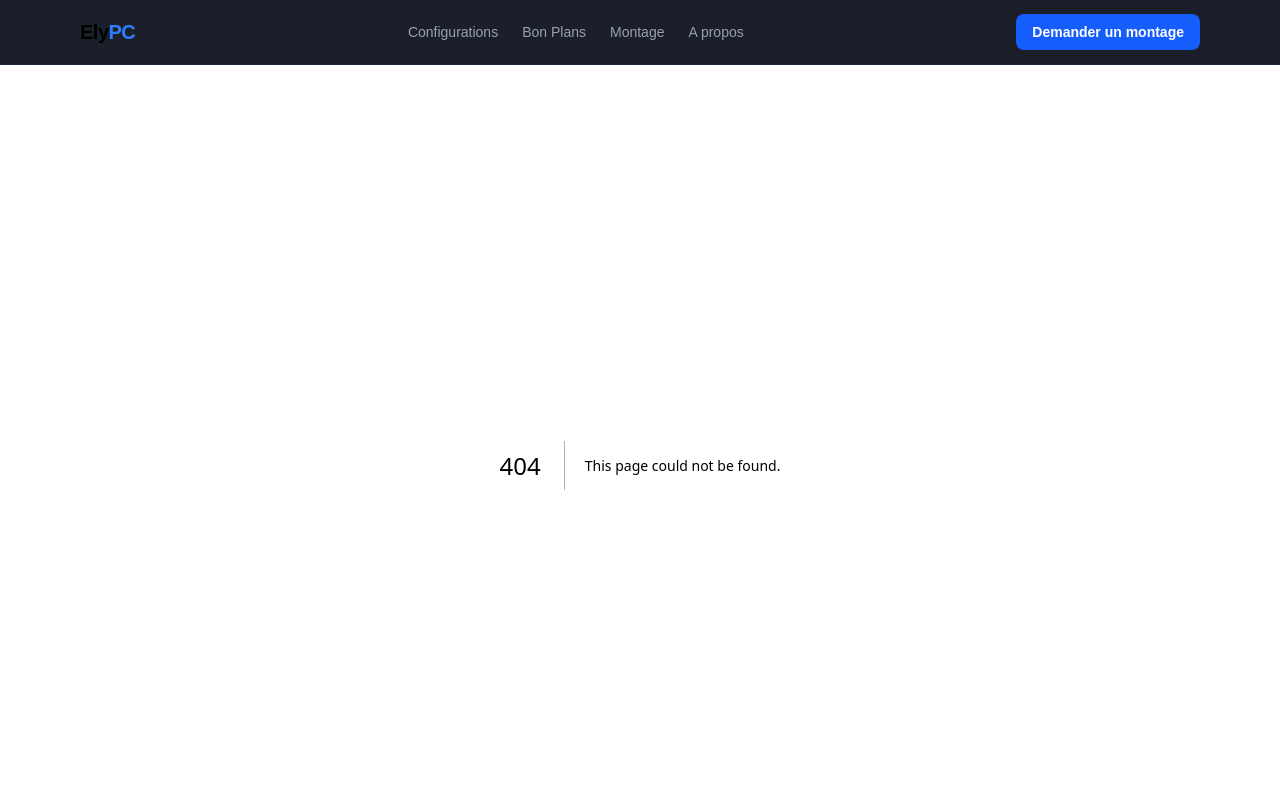
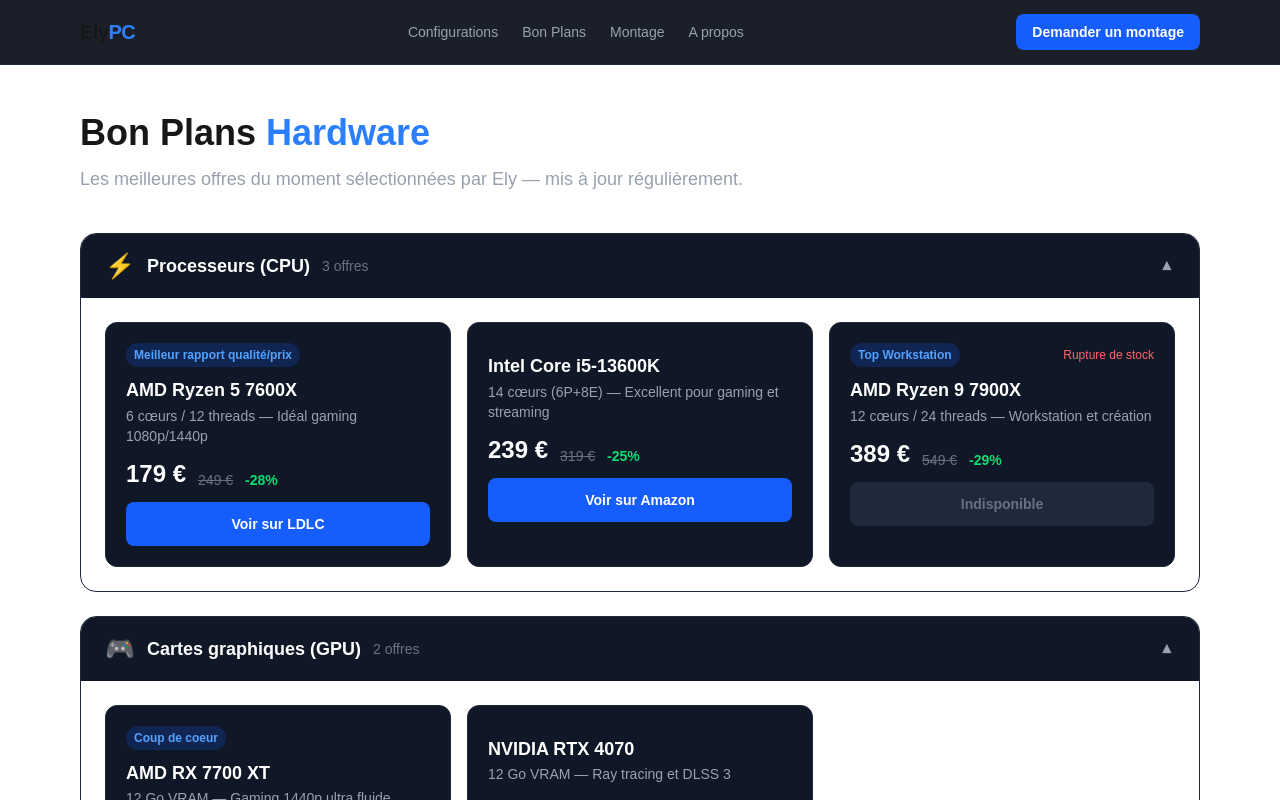
Before and after one commit to Ely-pc/Pc-Builder, a Next.js app: page /Page/bon-plans in a window 1280 px wide. Before the commit this address had no page. Shown: the top 800 px of the page. Built offline with nearby package versions, Linux system fonts and the light colour scheme.

Commit message:
Fix: move bon-plans to correct location

```diff
--- /dev/null
+++ b/app/Page/bon-plans/page.js
@@ -0,0 +1,130 @@
+"use client"
+
+import { useState } from "react"
+import { categories } from "../../data/bon-plans"
+
+// Calcule le pourcentage de réduction
+function calcReduction(prixNormal, prixPromo) {
+  return Math.round(((prixNormal - prixPromo) / prixNormal) * 100)
+}
+
+// Composant carte produit
+function CartePromo({ produit }) {
+  const reduction = calcReduction(produit.prixNormal, produit.prixPromo)
+
+  return (
+    <div className="bg-gray-900 rounded-xl p-5 flex flex-col gap-3 border border-gray-800 hover:border-gray-600 transition-colors">
+
+      {/* Badge + Stock */}
+      <div className="flex items-center justify-between">
+        {produit.badge ? (
+          <span className="text-xs font-semibold bg-blue-600/20 text-blue-400 px-2 py-1 rounded-full">
+            {produit.badge}
+          </span>
+        ) : (
+          <span />
+        )}
+        {!produit.enStock && (
+          <span className="text-xs text-red-400 font-medium">Rupture de stock</span>
+        )}
+      </div>
+
+      {/* Nom + Description */}
+      <div>
+        <h3 className="font-bold text-white text-lg leading-tight">{produit.nom}</h3>
+        <p className="text-gray-400 text-sm mt-1">{produit.description}</p>
+      </div>
+
+      {/* Prix */}
+      <div className="flex items-end gap-3">
+        <span className="text-2xl font-bold text-white">{produit.prixPromo} €</span>
+        <span className="text-gray-500 line-through text-sm">{produit.prixNormal} €</span>
+        <span className="text-green-400 font-bold text-sm">-{reduction}%</span>
+      </div>
+
+      {/* Bouton affilié */}
+      <a
+        href={produit.lienAffilie}
+        target="_blank"
+        rel="noopener noreferrer"
+        className={`text-center font-semibold py-3 rounded-lg text-sm transition-colors ${
+          produit.enStock
+            ? "bg-blue-600 hover:bg-blue-500 text-white"
+            : "bg-gray-800 text-gray-500 cursor-not-allowed pointer-events-none"
+        }`}
+      >
+        {produit.enStock ? `Voir sur ${produit.marchand}` : "Indisponible"}
+      </a>
+
+    </div>
+  )
+}
+
+// Composant catégorie repliable
+function Categorie({ categorie }) {
+  const [ouverte, setOuverte] = useState(true)
+
+  return (
+    <div className="border border-gray-800 rounded-2xl overflow-hidden">
+
+      {/* En-tête cliquable */}
+      <button
+        onClick={() => setOuverte(!ouverte)}
+        className="w-full flex items-center justify-between px-6 py-4 bg-gray-900 hover:bg-gray-800 transition-colors"
+      >
+        <div className="flex items-center gap-3">
+          <span className="text-2xl">{categorie.emoji}</span>
+          <span className="font-bold text-white text-lg">{categorie.nom}</span>
+          <span className="text-gray-500 text-sm">{categorie.produits.length} offres</span>
+        </div>
+        <span className={`text-gray-400 transition-transform duration-200 ${ouverte ? "rotate-180" : ""}`}>
+          ▼
+        </span>
+      </button>
+
+      {/* Produits */}
+      {ouverte && (
+        <div className="p-6 grid grid-cols-1 md:grid-cols-2 lg:grid-cols-3 gap-4">
+          {categorie.produits.map((produit) => (
+            <CartePromo key={produit.id} produit={produit} />
+          ))}
+        </div>
+      )}
+
+    </div>
+  )
+}
+
+// Page principale
+export default function BonPlansPage() {
+  const [toutesOuvertes, setToutesOuvertes] = useState(true)
+
+  return (
+    <main className="max-w-6xl mx-auto px-4 py-12">
+
+      {/* En-tête de page */}
+      <div className="mb-10">
+        <h1 className="text-4xl font-bold mb-3">
+          Bon Plans <span className="text-blue-500">Hardware</span>
+        </h1>
+        <p className="text-gray-400 text-lg">
+          Les meilleures offres du moment sélectionnées par Ely — mis à jour régulièrement.
+        </p>
+      </div>
+
+      {/* Catégories */}
+      <div className="flex flex-col gap-6">
+        {categories.map((categorie) => (
+          <Categorie key={categorie.id} categorie={categorie} />
+        ))}
+      </div>
+
+      {/* Note affiliation */}
+      <p className="text-gray-600 text-xs text-center mt-12">
+        Certains liens sont des liens affiliés. Cela ne change pas le prix pour toi
+        et me permet de faire vivre ce site. Merci pour ton soutien !
+      </p>
+
+    </main>
+  )
+}
--- /dev/null
+++ b/app/data/bon-plans.js
@@ -0,0 +1,170 @@
+// data/bon-plans.js
+// ============================================================
+// FICHIER DE DONNÉES — BON PLANS
+// ============================================================
+// C'est ici que tu gères tous tes produits et liens affiliés.
+// Pour modifier un produit : change les valeurs directement.
+// Pour ajouter un produit : copie un bloc existant et colle-le.
+// Pour ajouter un lien affilié : remplace l'URL dans "lienAffilie".
+// ============================================================
+
+export const categories = [
+  {
+    id: "cpu",
+    nom: "Processeurs (CPU)",
+    emoji: "⚡",
+    produits: [
+      {
+        id: "cpu-1",
+        nom: "AMD Ryzen 5 7600X",
+        description: "6 cœurs / 12 threads — Idéal gaming 1080p/1440p",
+        prixNormal: 249,
+        prixPromo: 179,
+        marchand: "LDLC",
+        // Remplace ce lien par ton lien affilié LDLC quand tu l'auras
+        lienAffilie: "https://www.ldlc.com",
+        badge: "Meilleur rapport qualité/prix",
+        enStock: true,
+      },
+      {
+        id: "cpu-2",
+        nom: "Intel Core i5-13600K",
+        description: "14 cœurs (6P+8E) — Excellent pour gaming et streaming",
+        prixNormal: 319,
+        prixPromo: 239,
+        marchand: "Amazon",
+        // Remplace ce lien par ton lien affilié Amazon quand tu l'auras
+        lienAffilie: "https://www.amazon.fr",
+        badge: null,
+        enStock: true,
+      },
+      {
+        id: "cpu-3",
+        nom: "AMD Ryzen 9 7900X",
+        description: "12 cœurs / 24 threads — Workstation et création",
+        prixNormal: 549,
+        prixPromo: 389,
+        marchand: "Materiel.net",
+        lienAffilie: "https://www.materiel.net",
+        badge: "Top Workstation",
+        enStock: false,
+      },
+    ],
+  },
+  {
+    id: "gpu",
+    nom: "Cartes graphiques (GPU)",
+    emoji: "🎮",
+    produits: [
+      {
+        id: "gpu-1",
+        nom: "AMD RX 7700 XT",
+        description: "12 Go VRAM — Gaming 1440p ultra fluide",
+        prixNormal: 449,
+        prixPromo: 369,
+        marchand: "LDLC",
+        lienAffilie: "https://www.ldlc.com",
+        badge: "Coup de coeur",
+        enStock: true,
+      },
+      {
+        id: "gpu-2",
+        nom: "NVIDIA RTX 4070",
+        description: "12 Go VRAM — Ray tracing et DLSS 3",
+        prixNormal: 649,
+        prixPromo: 549,
+        marchand: "Amazon",
+        lienAffilie: "https://www.amazon.fr",
+        badge: null,
+        enStock: true,
+      },
+    ],
+  },
+  {
+    id: "ram",
+    nom: "Mémoire RAM",
+    emoji: "🧠",
+    produits: [
+      {
+        id: "ram-1",
+        nom: "Corsair Vengeance DDR5 32 Go",
+        description: "2x16 Go — DDR5 5600 MHz CL36",
+        prixNormal: 119,
+        prixPromo: 89,
+        marchand: "Amazon",
+        lienAffilie: "https://www.amazon.fr",
+        badge: "Meilleur rapport qualité/prix",
+        enStock: true,
+      },
+      {
+        id: "ram-2",
+        nom: "G.Skill Trident Z5 RGB 32 Go",
+        description: "2x16 Go — DDR5 6000 MHz CL30",
+        prixNormal: 159,
+        prixPromo: 119,
+        marchand: "LDLC",
+        lienAffilie: "https://www.ldlc.com",
+        badge: null,
+        enStock: true,
+      },
+    ],
+  },
+  {
+    id: "stockage",
+    nom: "Stockage (SSD / NVMe)",
+    emoji: "💾",
+    produits: [
+      {
+        id: "ssd-1",
+        nom: "Samsung 990 Pro 1 To",
+        description: "NVMe PCIe 4.0 — 7 450 Mo/s en lecture",
+        prixNormal: 139,
+        prixPromo: 99,
+        marchand: "Amazon",
+        lienAffilie: "https://www.amazon.fr",
+        badge: "Meilleur SSD gaming",
+        enStock: true,
+      },
+      {
+        id: "ssd-2",
+        nom: "WD Black SN850X 2 To",
+        description: "NVMe PCIe 4.0 — Idéal PS5 et PC gaming",
+        prixNormal: 219,
+        prixPromo: 159,
+        marchand: "Materiel.net",
+        lienAffilie: "https://www.materiel.net",
+        badge: null,
+        enStock: true,
+      },
+    ],
+  },
+  {
+    id: "peripheriques",
+    nom: "Périphériques",
+    emoji: "🖱️",
+    produits: [
+      {
+        id: "peri-1",
+        nom: "Logitech G Pro X Superlight 2",
+        description: "Souris gaming sans fil — 60g ultraléger",
+        prixNormal: 159,
+        prixPromo: 119,
+        marchand: "Amazon",
+        lienAffilie: "https://www.amazon.fr",
+        badge: "Coup de coeur",
+        enStock: true,
+      },
+      {
+        id: "peri-2",
+        nom: "Keychron Q3 Pro",
+        description: "Clavier mécanique TKL — Switch Red",
+        prixNormal: 199,
+        prixPromo: 169,
+        marchand: "Amazon",
+        lienAffilie: "https://www.amazon.fr",
+        badge: null,
+        enStock: true,
+      },
+    ],
+  },
+]
```
